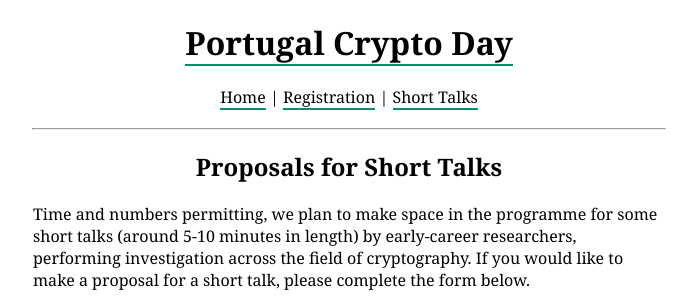
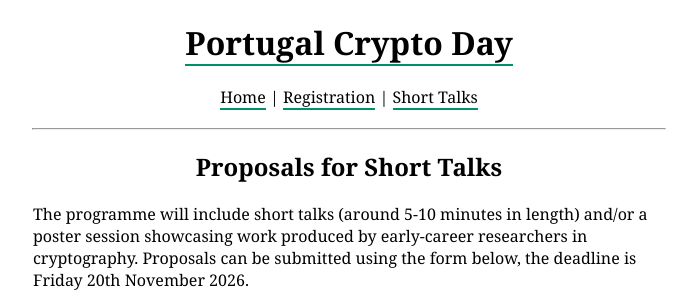
Before and after one commit to cryptoday-pt/cryptoday-pt.github.io, a Jekyll site: the page built from short-talks/index.html, in a window 1280 px wide, cut to the strip 0-303 px from the top of the page. Shown: the whole strip, without its empty margins (291-988 px from the left). Built offline with Jekyll 4.4.1, drawn with Linux system fonts in a browser that asks for light colours.

Commit message:
Update text

```diff
--- a/short-talks/index.html
+++ b/short-talks/index.html
@@ -2,6 +2,6 @@
 layout: default
 ---
 <h2>Proposals for Short Talks</h2>
-<p>Time and numbers permitting, we plan to make space in the programme for some short talks (around 5-10 minutes in length) by early-career researchers, performing investigation across the field of cryptography. If you would like to make a proposal for a short talk, please complete the form below.</p>
+<p>The programme will include short talks (around 5-10 minutes in length) and/or a poster session showcasing work produced by early-career researchers in cryptography. Proposals can be submitted using the form below, the deadline is Friday 20th November 2026.</p>
 
 <iframe src="https://docs.google.com/forms/d/e/1FAIpQLScP_3kcruRny4mlmNdZvrWN0qwMZCmVHDj5-dLs-4nl1M_Rww/viewform?usp=dialog" height="1452" frameborder="0" marginheight="0" marginwidth="0">A carregar…</iframe>
```
